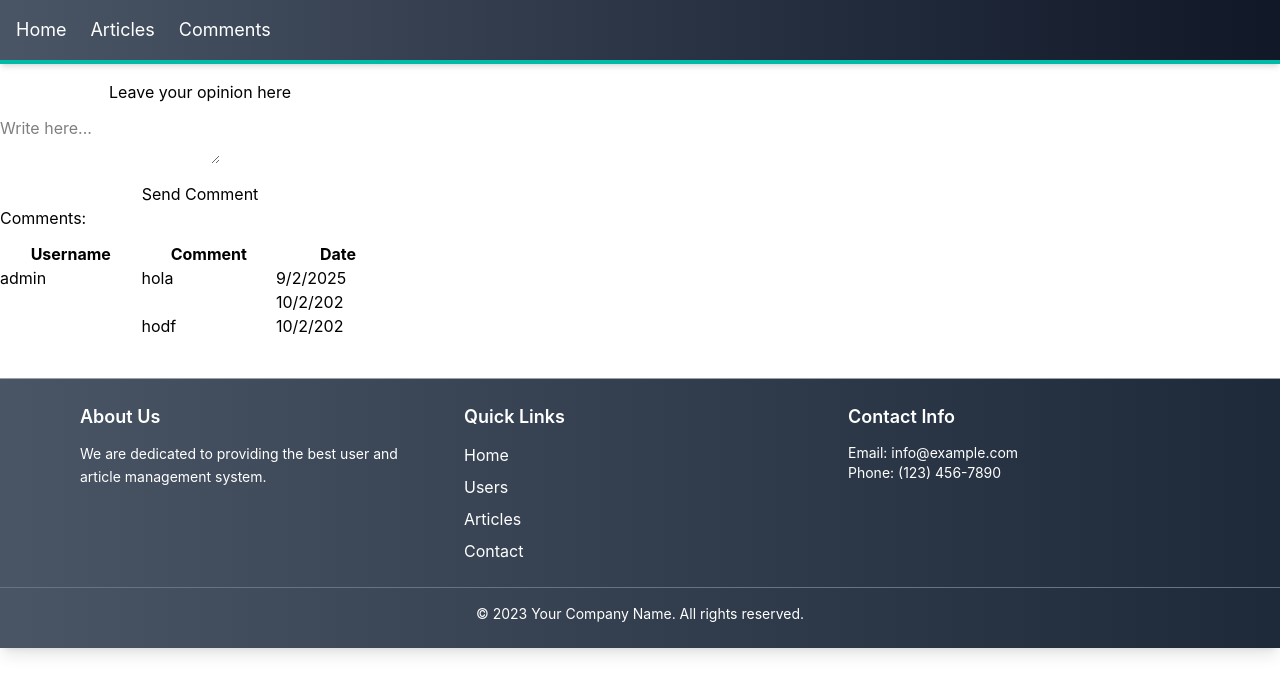
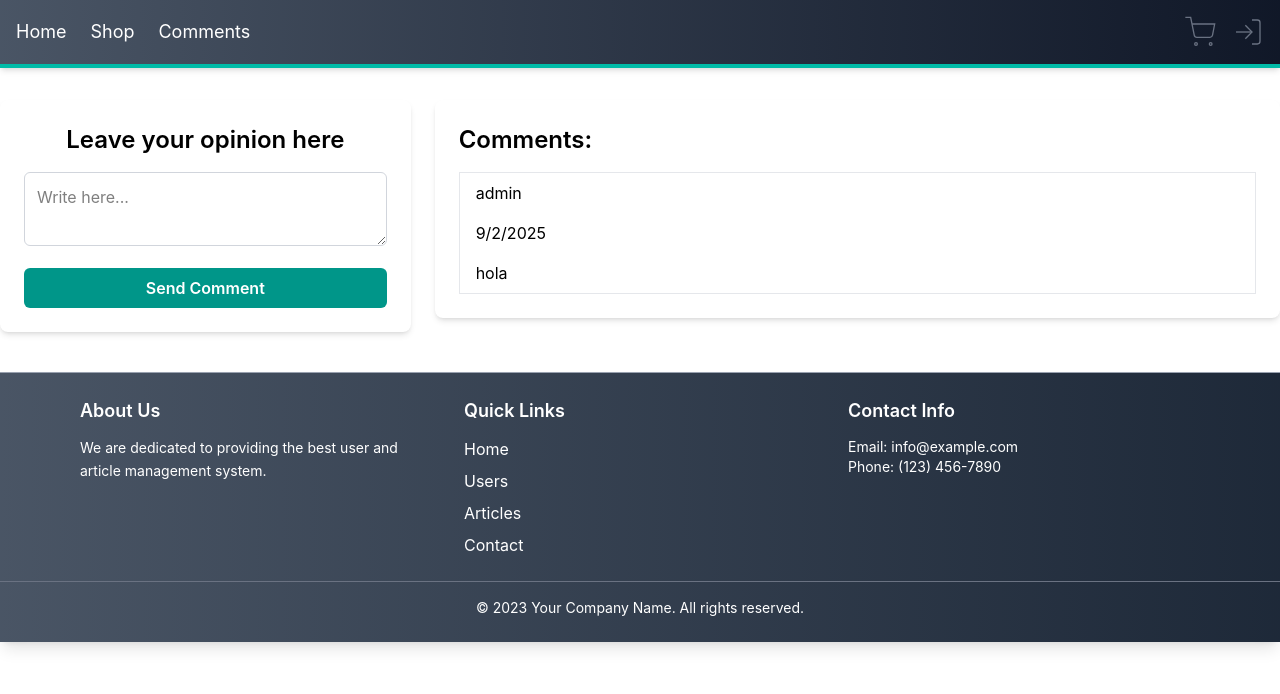
Before and after one commit to WDJohanWD/proyectoreact, a React (Vite) app in the folder react-project/: page /comments in a window 1280 px wide. Shown: the top 694 px of the page. Built offline with nearby package versions, Linux system fonts and the light colour scheme; data requests are answered from the project's data file.

Commit message:
almost finished the change to tailwind

```diff
--- a/react-project/db/db.json
+++ b/react-project/db/db.json
@@ -1,12 +1,5 @@
 {
   "users": [
-    {
-      "id": "afd9",
-      "username": "admin",
-      "password": "renaido",
-      "email": "admin@admin.com",
-      "role": "admin"
-    },
     {
       "username": "esteban",
       "password": "estebomba",
@@ -30,6 +23,14 @@
       "date": "7/2/2025, 20:07:11",
       "role": "admin",
       "id": "2d5c"
+    },
+    {
+      "username": "admin",
+      "password": "renaido",
+      "email": "admin@admin.ad",
+      "date": "10/2/2025, 13:57:11",
+      "role": "admin",
+      "id": "e7fa"
     }
   ],
   "comments": [
@@ -38,18 +39,6 @@
       "username": "admin",
       "comment": "hola",
       "date": "9/2/2025, 21:37:00"
-    },
-    {
-      "id": "3666",
-      "username": null,
-      "comment": "",
-      "date": "10/2/2025, 10:34:02"
-    },
-    {
-      "id": "c2d9",
-      "username": null,
-      "comment": "hodf",
-      "date": "10/2/2025, 10:34:08"
     }
   ],
   "articles": [
@@ -214,14 +203,6 @@
       "stock": 10
     },
     {
-      "id": "22",
-      "category": "headphones",
-      "name": "Technics EAH-A800",
-      "price": "273.90€",
-      "path": "/assets/articles/headphones/technics.webp",
-      "stock": 10
-    },
-    {
       "id": "23",
       "category": "headphones",
       "name": "Huawei FreeBuds 3",
--- a/react-project/src/admin/Dashboard.jsx
+++ b/react-project/src/admin/Dashboard.jsx
@@ -74,39 +74,47 @@ const Dashboard = () => {
     }, []);
 
     return (
-        <div className="dashboard-container">
+        <div className="container mx-auto px-4 py-8">
             {msg && (
-                <div className={`message ${msg.includes("successfully") ? "message-success" : "message-error"}`}>
-                    {msg}
+                <div className={`p-3 text-center rounded-lg font-medium flex items-center justify-center gap-2 text-sm
+            ${msg.includes("successfully") ? "bg-green-100 text-green-700 border-l-4 border-green-700" :
+                        "bg-red-100 text-red-700 border-l-4 border-red-700"}`}>
+                    <span>{msg.includes("successfully") ? "✔️" : "⚠️"}</span> {msg}
                 </div>
             )}
-            <div className="dashboard-table-container">
-                <h1 className="dashboard-title">Users</h1>
-                <table className="dashboard-table">
+
+            {/* Sección de Usuarios */}
+            <div className="bg-white shadow-md rounded-lg p-6 mb-8">
+                <h1 className="text-2xl font-semibold mb-4">Users</h1>
+                <div className="overflow-x-auto">
+                    <table className="w-full border-collapse border border-gray-200">
                         <thead>
-                        <tr>
-                            <th>Username</th>
-                            <th>Email</th>
-                            <th>Role</th>
-                            <th>Registration Date</th>
-                            <th>Actions</th>
+                            <tr className="bg-gray-100">
+                                <th className="border border-gray-300 px-4 py-2">Username</th>
+                                <th className="border border-gray-300 px-4 py-2">Email</th>
+                                <th className="border border-gray-300 px-4 py-2">Role</th>
+                                <th className="border border-gray-300 px-4 py-2">Registration Date</th>
+                                <th className="border border-gray-300 px-4 py-2">Actions</th>
                             </tr>
                         </thead>
                         <tbody>
                             {users.map((user) => (
-                            <tr key={user.id}>
-                                <td>{user.username}</td>
-                                <td>{user.email}</td>
-                                <td>{user.role}</td>
-                                <td>
-                                    {user.date ? user.date.substring(0, 8) : "N/A"}
-                                </td>
-                                <td>
-                                    <button className="dashboard-btn dashboard-btn-danger" onClick={() => handleDeleteUser(user.id)}>
+                                <tr key={user.id} className="border border-gray-200">
+                                    <td className="border border-gray-300 px-4 py-2">{user.username}</td>
+                                    <td className="border border-gray-300 px-4 py-2">{user.email}</td>
+                                    <td className="border border-gray-300 px-4 py-2">{user.role}</td>
+                                    <td className="border border-gray-300 px-4 py-2">{user.date ? user.date.substring(0, 8) : "N/A"}</td>
+                                    <td className="border border-gray-300 px-4 py-2 flex gap-2">
+                                        <button
+                                            className="bg-red-700 hover:bg-red-500 text-white px-4 py-1 rounded-md transition"
+                                            onClick={() => handleDeleteUser(user.id)}
+                                        >
                                             Delete
                                         </button>
-
-                                    <button className="dashboard-btn dashboard-btn-warning ms-2" onClick={() => handleEditUser(user.id)}>
+                                        <button
+                                            className="bg-yellow-600 hover:bg-yellow-400 text-white px-4 py-1 rounded-md transition"
+                                            onClick={() => handleEditUser(user.id)}
+                                        >
                                             Edit
                                         </button>
                                     </td>
@@ -114,36 +122,47 @@ const Dashboard = () => {
                             ))}
                         </tbody>
                     </table>
-
-                    <button className="dashboard-btn dashboard-btn-primary" onClick={newUser}>Add new user</button>
-
+                </div>
+                <button
+                    className="mt-4 bg-teal-600 hover:bg-teal-500 text-white font-semibold py-2 px-4 rounded-md transition"
+                    onClick={newUser}
+                >
+                    Add new user
+                </button>
             </div>
 
-            <div className="dashboard-table-container">
-                <h1 className="dashboard-title">Articles</h1>
-                <table className="dashboard-table">
+            {/* Sección de Artículos */}
+            <div className="bg-white shadow-md rounded-lg p-6">
+                <h1 className="text-2xl font-semibold mb-4">Articles</h1>
+                <div className="overflow-x-auto">
+                    <table className="w-full border-collapse border border-gray-200">
                         <thead>
-                        <tr>
-                            <th>Name</th>
-                            <th>Price</th>
-                            <th>Category</th>
-                            <th>Stock</th>
-                            <th>Actions</th>
+                            <tr className="bg-gray-100">
+                                <th className="border border-gray-300 px-4 py-2">Name</th>
+                                <th className="border border-gray-300 px-4 py-2">Price</th>
+                                <th className="border border-gray-300 px-4 py-2">Category</th>
+                                <th className="border border-gray-300 px-4 py-2">Stock</th>
+                                <th className="border border-gray-300 px-4 py-2">Actions</th>
                             </tr>
                         </thead>
                         <tbody>
                             {articles.map((article) => (
-                            <tr key={article.id}>
-                                <td>{article.name}</td>
-                                <td>{article.price}</td>
-                                <td>{article.category}</td>
-                                <td>{article.stock}</td>
-                                <td>
-                                    <button className="dashboard-btn dashboard-btn-danger" onClick={() => handleDeleteArticle(article.id)}>
+                                <tr key={article.id} className="border border-gray-200">
+                                    <td className="border border-gray-300 px-4 py-2">{article.name}</td>
+                                    <td className="border border-gray-300 px-4 py-2">{article.price}</td>
+                                    <td className="border border-gray-300 px-4 py-2">{article.category}</td>
+                                    <td className="border border-gray-300 px-4 py-2">{article.stock}</td>
+                                    <td className="border border-gray-300 px-4 py-2 flex gap-2">
+                                        <button
+                                            className="bg-red-700 hover:bg-red-500 text-white px-4 py-1 rounded-md transition"
+                                            onClick={() => handleDeleteArticle(article.id)}
+                                        >
                                             Delete
                                         </button>
-
-                                    <button className="dashboard-btn dashboard-btn-warning ms-2" onClick={() => handleEditArticle(article.id)}>
+                                        <button
+                                            className="bg-yellow-600 hover:bg-yellow-400 text-white px-4 py-1 rounded-md transition"
+                                            onClick={() => handleEditArticle(article.id)}
+                                        >
                                             Edit
                                         </button>
                                     </td>
@@ -153,6 +172,8 @@ const Dashboard = () => {
                     </table>
                 </div>
             </div>
+        </div>
+
     )
 
 };
--- a/react-project/src/admin/Register.jsx
+++ b/react-project/src/admin/Register.jsx
@@ -121,6 +121,10 @@ function Register() {
                 </div>
             )}
             <button type="submit" className="w-full bg-teal-600 text-white py-2 rounded-lg mt-4 hover:bg-teal-700 transition">Register</button>
+            <div className="flex justify-end mt-3 text-sm">
+                <p className='mr-1'>If you are register yet, you can login</p>
+                <a href="/login" className="text-teal-600 hover:underline">here</a>
+            </div>
         </form>
     </div>
     );
--- a/react-project/src/components/Comments.jsx
+++ b/react-project/src/components/Comments.jsx
@@ -4,6 +4,7 @@ import "../styles/Edit.css"
 const Comments = () => {
     const [comments, setComments] = useState([])
     const [comment, setComment] = useState("")
+    const [msg, setMsg] = useState("");
 
     function handleCommentChange(event) {
         setComment(event.target.value);
@@ -24,20 +25,43 @@ const Comments = () => {
             console.error(error)
         }
     }
-    function saveComments() {
-        const username = localStorage.getItem("username")
+    function saveComments(event) {
+        event.preventDefault(); // Evita la recarga de la página
+
+        const username = localStorage.getItem("username");
         const registrationDate = new Date().toLocaleString();
-        const newComment = { username, comment, date: registrationDate }
-        const response = fetch("http://localhost:5000/comments", {
+
+        if (!username) {
+            setMsg("To comment, you have to be logged in.");
+            return;
+        }
+
+        const newComment = { username, comment, date: registrationDate };
+
+        fetch("http://localhost:5000/comments", {
             method: "POST",
             headers: { "Content-Type": "application/json" },
             body: JSON.stringify(newComment)
-        });
+        })
+            .then(response => {
+                if (!response.ok) {
+                    throw new Error("Error saving comment.");
+                }
+                return response.json();
+            })
+            .then(() => {
+                setMsg("Comment added successfully!");
+                setComment(""); // Limpiar el textarea después de enviar el comentario
+                fetchComments(); // Actualiza los comentarios sin recargar la página
+            })
+            .catch(() => {
+                setMsg("There was an error adding your comment.");
+            });
 
-        if (!response.ok) {
-            console.log("Error saving comment.")
-        }
+        // Ocultar el mensaje después de 3 segundos
+        setTimeout(() => setMsg(""), 3000);
     }
+
 
     useEffect(() => {
         fetchComments()
@@ -45,22 +69,28 @@ const Comments = () => {
 
     return (
         <>
-            <div className="container comments-container d-flex justify-content-center align-items-start mt-4">
+            <div className="container mx-auto flex justify-center items-start mt-8">
                 {/* Contenedor dividido en dos columnas */}
-                <div className="row w-100">
+                <div className="grid grid-cols-1 md:grid-cols-3 gap-6 w-full">
+
                     {/* Columna del formulario */}
-                    <div className="col-lg-4 col-md-12 d-flex flex-column align-items-center">
-                        <div className="edit-container edit-comments w-100">
-                            <h2 className="edit-title text-center mb-3">Leave your opinion here</h2>
-                            <form action="" onSubmit={saveComments} className="edit-form w-100">
+                    <div className="md:col-span-1 flex flex-col items-center">
+                        <div className="w-full bg-white shadow-md rounded-lg p-6">
+                            <h2 className="text-2xl font-semibold text-center mb-4">Leave your opinion here</h2>
+                            <form onSubmit={saveComments} className="w-full">
                                 <textarea
-                                    className="edit-input form-control mb-3"
+                                    className="w-full p-3 border border-gray-300 rounded-md focus:outline-none focus:ring-2 focus:ring-teal-500 mb-4"
                                     value={comment}
                                     onChange={handleCommentChange}
                                     placeholder="Write here..."
                                 ></textarea>
+                                {msg && (
+                                    <div className={`p-3 text-center rounded-lg font-medium flex items-center justify-center gap-2 text-sm ${msg.includes("successfully") ? "bg-green-100 text-green-700 border-l-4 border-green-700" : "bg-red-100 text-red-700 border-l-4 border-red-700"}`}>
+                                        <span>{msg.includes("successfully") ? "✔️" : "⚠️"}</span> {msg}
+                                    </div>
+                                )}
                                 <button
-                                    className="dashboard-btn dashboard-btn-primary btn btn-primary w-100"
+                                    className="w-full bg-teal-600 hover:bg-teal-500 text-white font-semibold py-2 rounded-md transition"
                                     type="submit"
                                 >
                                     Send Comment
@@ -70,33 +100,27 @@ const Comments = () => {
                     </div>
 
                     {/* Columna de los comentarios */}
-                    <div className="col-lg-8 col-md-12">
-                        <div className="dashboard-table-container comments w-100">
-                            <h2 className="dashboard-title mb-3">Comments:</h2>
+                    <div className="md:col-span-2">
+                        <div className="w-full bg-white shadow-md rounded-lg p-6">
+                            <h2 className="text-2xl font-semibold mb-4">Comments:</h2>
                             {comments.length > 0 ? (
-                                <table className="dashboard-table table table-striped w-100">
-                                    <thead>
-                                        <tr>
-                                            <th>Username</th>
-                                            <th>Comment</th>
-                                            <th>Date</th>
-                                        </tr>
-                                    </thead>
-                                    <tbody>
-                                        {comments.map((comment, index) => (
-                                            <tr key={index}>
-                                                <td>{comment.username}</td>
-                                                <td>{comment.comment}</td>
-                                                <td>{comment.date.substring(0, 8)}</td>
-                                            </tr>
-                                        ))}
-                                    </tbody>
-                                </table>
+                                <div className="overflow-x-auto">
+
+                                    {comments.map((comment, index) => (
+                                        <div key={index} className="border border-gray-200">
+                                            <h2 className="px-4 py-2">{comment.username}</h2>
+                                            <p className="px-4 py-2">{comment.date.substring(0, 8)}</p>
+
+                                            <td className=" px-4 py-2">{comment.comment}</td>
+                                        </div>
+                                    ))}
+                                </div>
                             ) : (
-                                <p className="text-center">No comments available.</p>
+                                <p className="text-center text-gray-600">No comments available.</p>
                             )}
                         </div>
                     </div>
+
                 </div>
             </div>
         </>
--- a/react-project/src/layout/NavBar.jsx
+++ b/react-project/src/layout/NavBar.jsx
@@ -13,7 +13,7 @@ const NavBar = () => {
     localStorage.setItem("isAdmin", false)
   }
 
-  return ( <nav className="bg-gradient-to-r from-gray-600 to-gray-900 shadow-md border-b-4 border-teal-500 p-4">
+  return (<nav className="sticky bg-gradient-to-r from-gray-600 to-gray-900 shadow-md border-b-4 border-teal-500 p-4 relative z-50 top-0" >
     <div className="container mx-auto flex items-center justify-between">
       {/* Logo */}
       <div className="absolute inset-x-1/2 transform -translate-x-1/2">
@@ -31,7 +31,7 @@ const NavBar = () => {
           <Link to="/" className="hover:text-teal-400">Home</Link>
         </li>
         <li>
-          <Link to="/articles" className="hover:text-teal-400">Articles</Link>
+          <Link to="/articles" className="hover:text-teal-400">Shop</Link>
         </li>
         <li>
           <Link to="/comments" className="hover:text-teal-400">Comments</Link>
@@ -43,19 +43,22 @@ const NavBar = () => {
         {isAdmin && (
           <li>
             <Link to="/dashboard" className="hover:text-teal-400">
-              <i className="bi bi-speedometer2 text-xl"></i>
+            <svg className="h-8 w-8 text-gray-500 hover:text-teal-400"  viewBox="0 0 24 24"  fill="none"  stroke="currentColor">  <circle cx="12" cy="12" r="3" />  <path d="M19.4 15a1.65 1.65 0 0 0 .33 1.82l.06.06a2 2 0 0 1 0 2.83 2 2 0 0 1-2.83 0l-.06-.06a1.65 1.65 0 0 0-1.82-.33 1.65 1.65 0 0 0-1 1.51V21a2 2 0 0 1-2 2 2 2 0 0 1-2-2v-.09A1.65 1.65 0 0 0 9 19.4a1.65 1.65 0 0 0-1.82.33l-.06.06a2 2 0 0 1-2.83 0 2 2 0 0 1 0-2.83l.06-.06a1.65 1.65 0 0 0 .33-1.82 1.65 1.65 0 0 0-1.51-1H3a2 2 0 0 1-2-2 2 2 0 0 1 2-2h.09A1.65 1.65 0 0 0 4.6 9a1.65 1.65 0 0 0-.33-1.82l-.06-.06a2 2 0 0 1 0-2.83 2 2 0 0 1 2.83 0l.06.06a1.65 1.65 0 0 0 1.82.33H9a1.65 1.65 0 0 0 1-1.51V3a2 2 0 0 1 2-2 2 2 0 0 1 2 2v.09a1.65 1.65 0 0 0 1 1.51 1.65 1.65 0 0 0 1.82-.33l.06-.06a2 2 0 0 1 2.83 0 2 2 0 0 1 0 2.83l-.06.06a1.65 1.65 0 0 0-.33 1.82V9a1.65 1.65 0 0 0 1.51 1H21a2 2 0 0 1 2 2 2 2 0 0 1-2 2h-.09a1.65 1.65 0 0 0-1.51 1z" /></svg>
             </Link>
           </li>
         )}
         <li>
           <Link to="/cart" className="hover:text-teal-400 relative">
-            <i className="bi bi-cart4 text-xl"></i>
+          <svg className="h-8 w-8 text-gray-500 hover:text-teal-400 "  viewBox="0 0 24 24"  fill="none"  stroke="currentColor">  <circle cx="9" cy="21" r="1" />  <circle cx="20" cy="21" r="1" />  <path d="M1 1h4l2.68 13.39a2 2 0 0 0 2 1.61h9.72a2 2 0 0 0 2-1.61L23 6H6" /></svg>
           </Link>
         </li>
         {username && (
-          <li className="flex items-center">
-            <i className="bi bi-person-circle text-xl mr-2"></i>
-            <span>{username}</span>
+          <li className="flex items-center ">
+            <svg className="h-8 w-8 text-gray-500 hover:text-teal-400" fill="none" viewBox="0 0 24 24" stroke="currentColor">
+              <path d="M5.121 17.804A13.937 13.937 0 0112 16c2.5 0 4.847.655 6.879 1.804M15 10a3 3 0 11-6 0 3 3 0 016 0zm6 2a9 9 0 11-18 0 9 9 0 0118 0z" />
+            </svg>
+            <p className="hover:text-teal-400" style={{color: "#697181", }}>{username}</p>
+
           </li>
         )}
         {isLogged ? (
@@ -64,14 +67,13 @@ const NavBar = () => {
               onClick={closeSession}
               className="hover:text-red-500 flex items-center"
             >
-              <i className="bi bi-box-arrow-right text-xl mr-2"></i>
-              Logout
+            <svg className="h-8 w-8 text-gray-500 hover:text-teal-400"  viewBox="0 0 24 24"  fill="none"  stroke="currentColor" >  <path d="M9 21H5a2 2 0 0 1-2-2V5a2 2 0 0 1 2-2h4" />  <polyline points="16 17 21 12 16 7" />  <line x1="21" y1="12" x2="9" y2="12" /></svg>
             </button>
           </li>
         ) : (
           <li>
             <Link to="/login" className="hover:text-teal-400">
-              <i className="bi bi-box-arrow-right text-xl"></i>
+            <svg className="h-8 w-8 text-gray-500 hover:text-teal-400"  viewBox="0 0 24 24"  fill="none"  stroke="currentColor" >  <path d="M15 3h4a2 2 0 0 1 2 2v14a2 2 0 0 1-2 2h-4" />  <polyline points="10 17 15 12 10 7" />  <line x1="15" y1="12" x2="3" y2="12" /></svg>
             </Link>
           </li>
         )}
```
Also changed, not shown: react-project/src/components/Home.jsx (+3 -4 lines), react-project/src/styles/Home.css (+27 -0 lines). Lines whose indentation alone changed are shown as unchanged.
